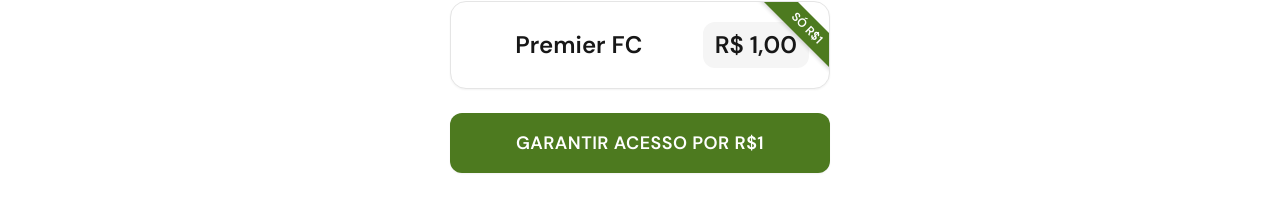
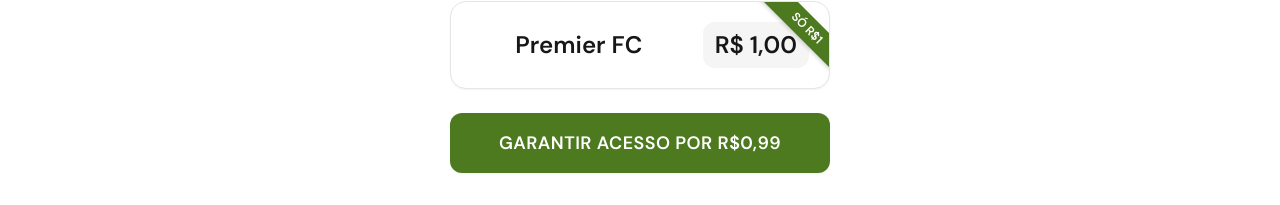
Before and after one commit to guilhermesimas542-lab/Premier-Claude-code, a React (Vite) app: page /bd2 in a window 1280 px wide. Shown: the part 507-712 px from the top of the page. Built offline with nearby package versions, Linux system fonts and the light colour scheme; no server answers; the database is empty; the HTML template or start-up script is replaced by a standard one; a web font is replaced by a local one.

Commit message:
Changes
Co-authored-by: guilhermesimas542-lab <256834992+guilhermesimas542-lab@users.noreply.github.com>

```diff
--- a/src/pages/Backredirect2.tsx
+++ b/src/pages/Backredirect2.tsx
@@ -135,7 +135,7 @@ export default function Backredirect2() {
           className="block w-full text-center rounded-xl py-4 font-extrabold uppercase tracking-wide text-white text-base sm:text-lg shadow-sm hover:opacity-95 transition"
           style={{ backgroundColor: OLIVE }}
         >
-          Garantir acesso por R$1
+          Garantir acesso por R$0,99
         </a>
 
         {/* 7) PAYMENT METHODS */}
```
